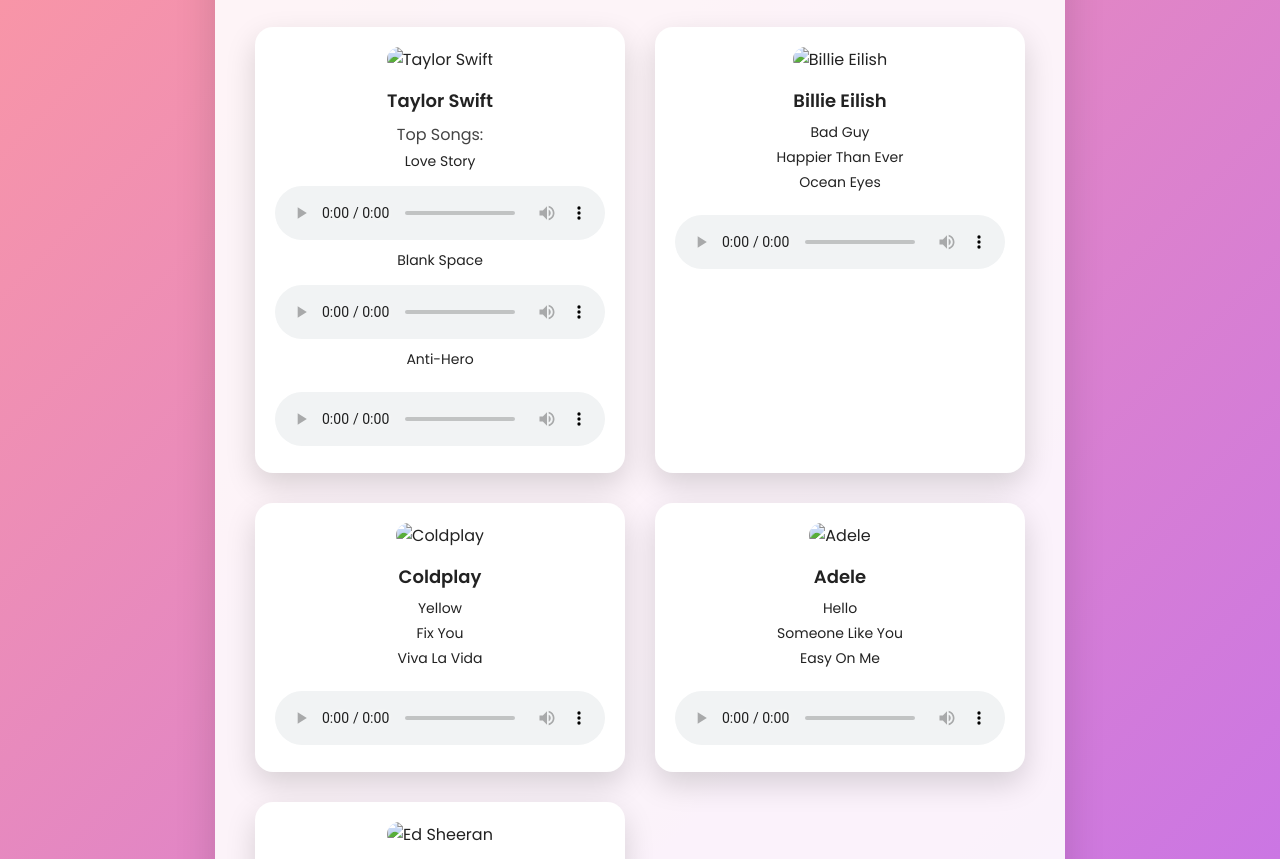
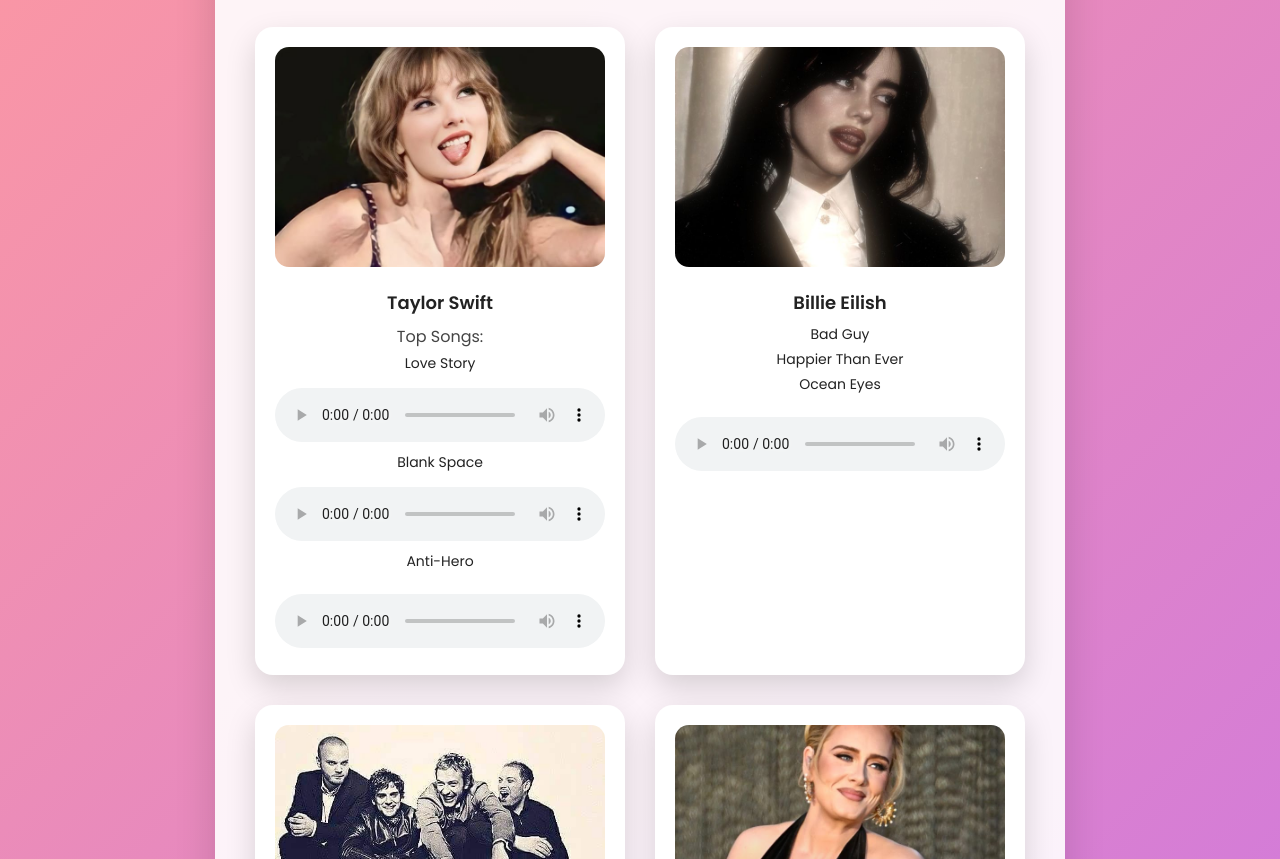
Before and after one commit to saniaaaaasharieeef/soundscape, a plain HTML site: page english.html in a window 1280 px wide. Shown: the part 328-1187 px from the top of the page. Drawn offline with Linux system fonts and the light colour scheme.

Commit message:
Add files via upload

```diff
--- a/english.html
+++ b/english.html
@@ -26,28 +26,28 @@
 
         <!-- Artist 1 -->
         <div class="artist-card">
-            <img src="images/taylor.jpg" alt="Taylor Swift">
+            <img src="taylor.jpg" alt="Taylor Swift">
             <h3>Taylor Swift</h3>
             <p>Top Songs:</p>
             <ul>
                 <li>Love Story</li>
 				<audio controls>
-                <source src="audio/taylor-preview.mp3" type="audio/mpeg">
+                <source src="Love Story.mp3" type="audio/mpeg">
                 </audio>
                 <li>Blank Space</li>
 				<audio controls>
-                <source src="audio/taylor-preview.mp3" type="audio/mpeg">
+                <source src="Blank Space.mp3" type="audio/mpeg">
                 </audio>
                 <li>Anti-Hero</li>
             </ul>
             <audio controls>
-                <source src="audio/taylor-preview.mp3" type="audio/mpeg">
+                <source src="Anti-Hero.mp3" type="audio/mpeg">
             </audio>
         </div>
 
         <!-- Artist 2 -->
         <div class="artist-card">
-            <img src="images/billie.jpg" alt="Billie Eilish">
+            <img src="billie.jpg" alt="Billie Eilish">
             <h3>Billie Eilish</h3>
             <ul>
                 <li>Bad Guy</li>
@@ -61,7 +61,7 @@
 
         <!-- Artist 3 -->
         <div class="artist-card">
-            <img src="images/coldplay.jpg" alt="Coldplay">
+            <img src="coldplay.jpg" alt="Coldplay">
             <h3>Coldplay</h3>
             <ul>
                 <li>Yellow</li>
@@ -75,7 +75,7 @@
 
         <!-- Artist 4 -->
         <div class="artist-card">
-            <img src="images/adele.jpg" alt="Adele">
+            <img src="adele.jpg" alt="Adele">
             <h3>Adele</h3>
             <ul>
                 <li>Hello</li>
@@ -89,7 +89,7 @@
 
         <!-- Artist 5 -->
         <div class="artist-card">
-            <img src="images/edsheeran.jpg" alt="Ed Sheeran">
+            <img src="edsheeren.jpg" alt="Ed Sheeran">
             <h3>Ed Sheeran</h3>
             <ul>
                 <li>Shape of You</li>
```
Also changed, not shown: adele.jpg (added), billie.jpg (added), coldplay.jpg (added), edsheeren.jpg (added), taylor.jpg (added).
